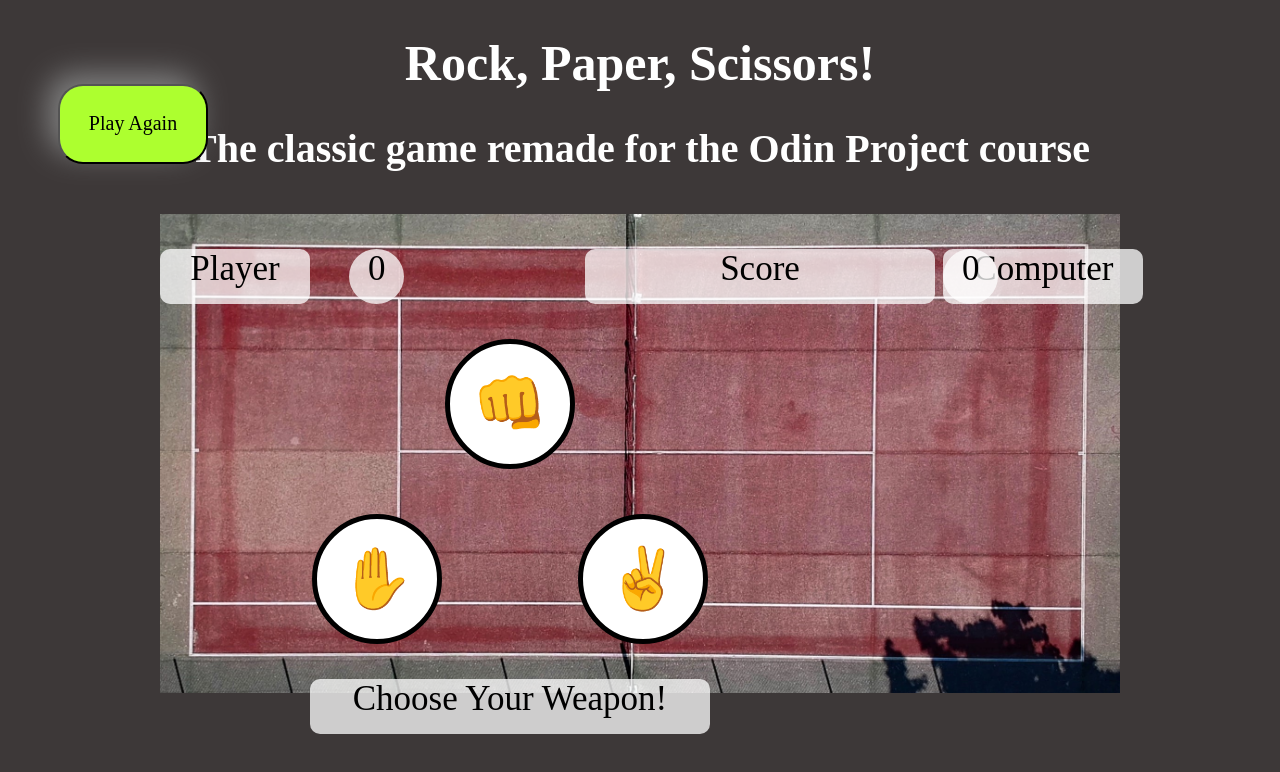
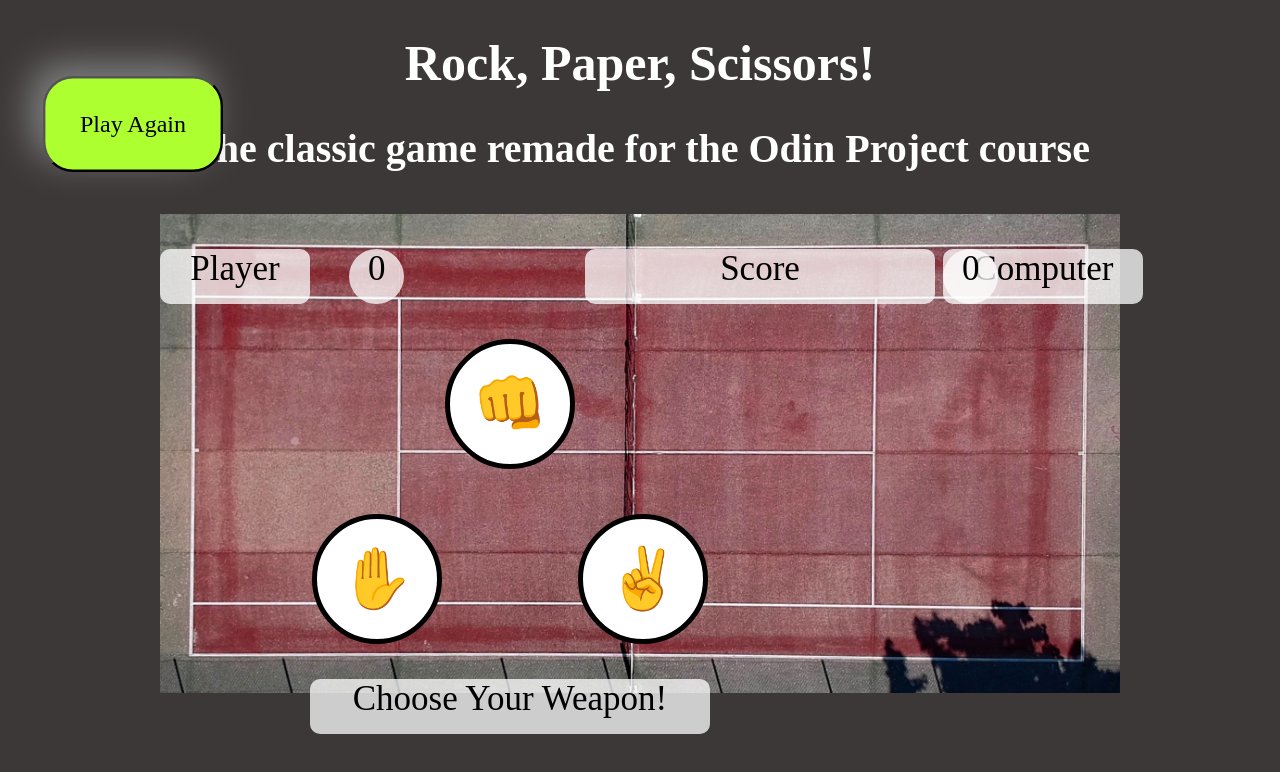
Before and after one commit to Geoff-Walker/odin-rock-paper-scissors, a plain HTML site: page index.html in a window 1280 px wide. In both pictures the pointer is over the button "Play Again". Drawn offline with Linux system fonts and the light colour scheme; a web font is replaced by a local one.

Commit message:
button styling

```diff
--- a/script.js
+++ b/script.js
@@ -27,3 +27,5 @@ if (selection.name[computerSelection] === playerSelection) {
 }
 
 console.log(selection.emoji[computerSelection]);
+
+///// add code to red, green and orange the score number depending on winner at that point
--- a/style.css
+++ b/style.css
@@ -35,6 +35,10 @@ body {
 	background-color: greenyellow;
 	font-size: 20px;
 	box-shadow: -10px -10px 30px grey;
+}
+
+.btn-reset:hover {
+	transform: scale(1.2);
 }
 
 .play-area {
```
